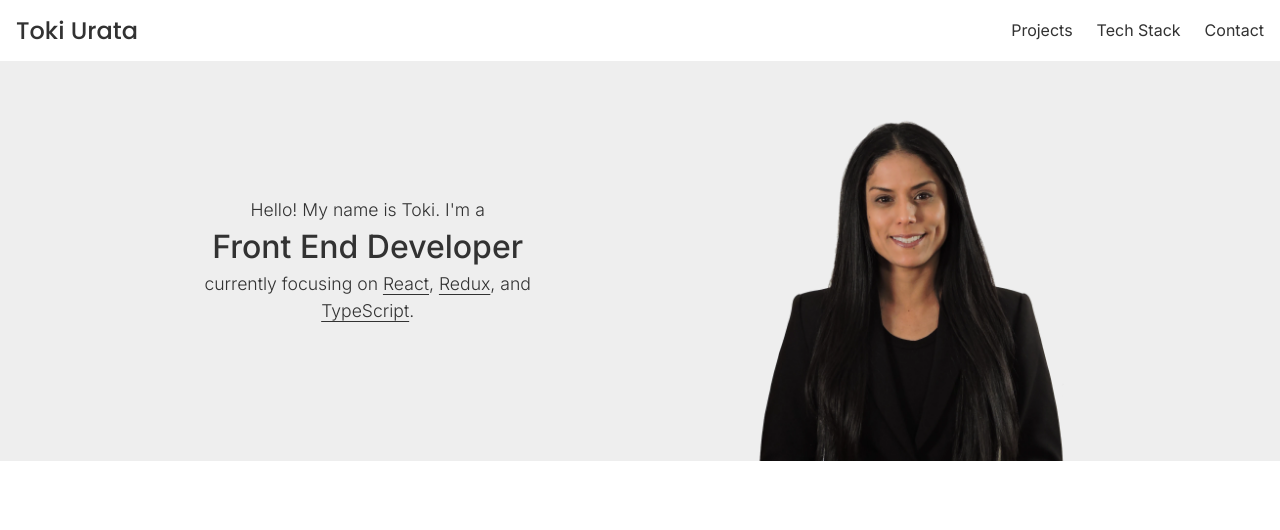
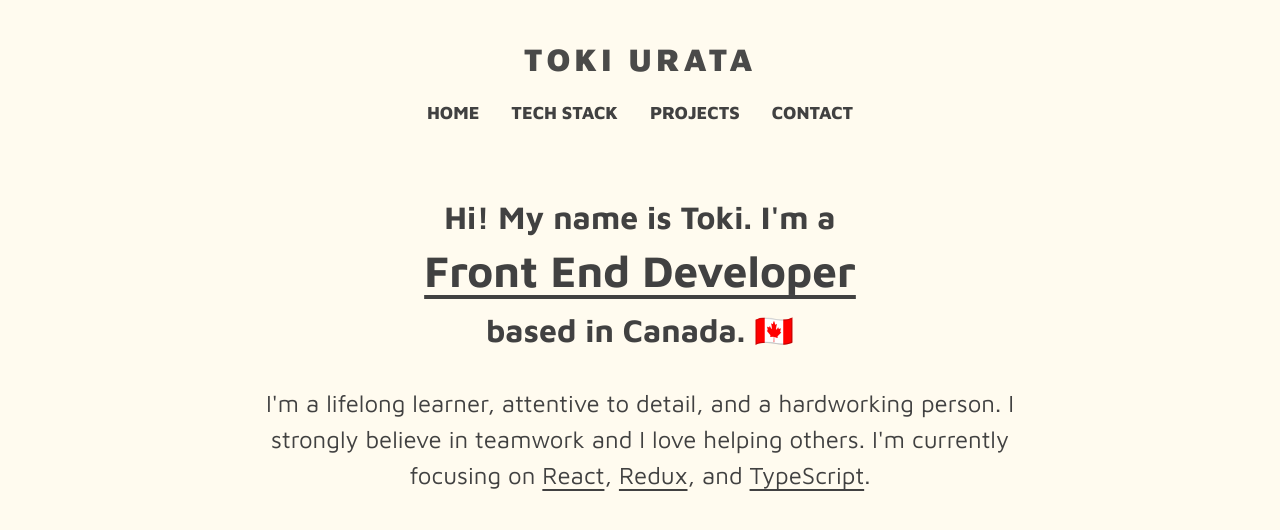
Before and after one commit to tokiurata/portfolio, a React (Create React App) app: page / in a window 1280 px wide. Shown: the top 530 px of the page. Built offline with nearby package versions, Linux system fonts and the light colour scheme.

Commit message:
Update styles

```diff
--- a/public/index.html
+++ b/public/index.html
@@ -13,6 +13,7 @@
     <link href="https://fonts.googleapis.com/css2?family=Poppins:wght@300;400;500;600;700&display=swap" rel="stylesheet">
     <link href="https://fonts.googleapis.com/css2?family=Rubik:wght@300;400;500;600;700;800&display=swap" rel="stylesheet">
     <link href="https://fonts.googleapis.com/css2?family=Inter:wght@300;400;500;600;700;800;900&display=swap" rel="stylesheet">
+    <link href="https://fonts.googleapis.com/css2?family=Maven+Pro:wght@400;500;600;700;800;900&display=swap" rel="stylesheet">
     <title>Toki Urata - Front End Developer</title>
   </head>
   <body>
--- a/src/components/HeaderNav/HeaderNav.js
+++ b/src/components/HeaderNav/HeaderNav.js
@@ -3,11 +3,12 @@ import "./HeaderNav.scss";
 function HeaderNav() {
   return (
     <nav className="headernav">
-      <h1 className="logo">Toki Urata</h1>
+      <h1 className="logo-name">Toki Urata</h1>
       <ul className="headernav__nav">
-        <li>Projects</li>
-        <li>Tech Stack</li>
-        <li>Contact</li>
+        <li className="headernav__nav-item">Home</li>
+        <li className="headernav__nav-item">Tech Stack</li>
+        <li className="headernav__nav-item">Projects</li>
+        <li className="headernav__nav-item">Contact</li>
       </ul>
     </nav>
   );
--- a/src/components/HeaderNav/HeaderNav.scss
+++ b/src/components/HeaderNav/HeaderNav.scss
@@ -1,17 +1,26 @@
 .headernav {
   display: flex;
-  justify-content: space-between;
+  flex-direction: column;
   align-items: center;
-  padding: .8rem 1rem;
-  box-shadow: 0 0 7px rgba(141, 140, 140, 0.2);
+  padding-block: 2.5rem;
 
   &__nav {
     display: flex;
-    gap: 1.5rem;
+    gap: 2rem;
+    margin-top: 1.5rem;
+  }
+
+  &__nav-item {
+    text-transform: uppercase;
+    font-weight: 800;
+    font-size: 1.125rem;
   }
 }
 
-.logo {
-  font-weight: 500;
-  font-size: 1.5rem;
+.logo-name {
+  font-weight: 900;
+  font-size: 2rem;
+  text-transform: uppercase;
+  letter-spacing: 4px;
+  opacity: .95;
 }
--- a/src/components/Hero/Hero.js
+++ b/src/components/Hero/Hero.js
@@ -1,15 +1,24 @@
 import "./Hero.scss";
-import avatar from "../../assets/avatar.webp";
+// import avatar from "../../assets/avatar.webp";
 
 function Hero() {
   return (
     <div className="hero">
-      <div className="hero__copy-container">
-        <h2 className="hero__copy">
-          Hello! My name is Toki. I'm a <br/><span className="hero__copy-big">Front End Developer</span><br/>currently focusing on <span className="underline">React</span>, <span className="underline">Redux</span>, and <span className="underline">TypeScript</span>.
+      <div className="hero__copy">
+        <h2 className="hero__header">
+          Hi! My name is Toki. I'm a
         </h2>
+        <h2 className="hero__header hero__header--big">
+          Front End Developer
+        </h2>
+        <h2 className="hero__header">
+          based in Canada. 🇨🇦
+        </h2>
+        <p className="hero__body">
+          I'm a lifelong learner, attentive to detail, and a hardworking person. I strongly believe in teamwork and I love helping others. I'm currently focusing on <span className="hero__body--span">React</span>, <span className="hero__body--span">Redux</span>, and <span className="hero__body--span">TypeScript</span>.
+        </p>
       </div>
-      <img className="avatar" src={avatar} alt="Toki Urata"></img>
+      {/* <img className="avatar" src={avatar} alt="Toki Urata"></img> */}
     </div>
   );
 }
--- a/src/components/Hero/Hero.scss
+++ b/src/components/Hero/Hero.scss
@@ -1,25 +1,36 @@
 .hero {
-  background-color: rgb(238, 238, 238);
   display: flex;
-  justify-content: space-evenly;
-  height: 400px;
+  justify-content: center;
 
-  &__copy-container {
-    width: 350px;
-    min-width: 350px;
-    align-self: center;
-    line-height: 1.5;
+  &__copy {
+    margin-block: 2rem;
+    width: 800px;
   }
 
-  &__copy {
-    font-size: 1.1rem;
-    font-weight: 300;
+  &__header {
+    font-size: 2rem;
+    font-weight: 700;
+    line-height: 1.4;
+
+    &--big {
+      font-size: 2.75rem;
+      padding-bottom: 7px;
+      text-decoration: underline;
+      text-underline-offset: 8px;
+    }
   }
 
-  &__copy-big {
-    font-size: 2rem;
-    font-weight: 500;
+  &__body {
+    font-size: 1.5rem;
+    line-height: 1.5;
+    margin-block: 2rem;
+
+    &--span {
+      text-decoration: underline;
+      text-underline-offset: 5px;
+    }
   }
+
 }
 
 .avatar {
--- a/src/index.scss
+++ b/src/index.scss
@@ -11,13 +11,18 @@ html {
 }
 
 body {
-  font-family: "Inter", sans-serif;
+  // font-family: "Inter", sans-serif;
+  font-family: 'Maven Pro', sans-serif;
+
   text-align: center;
-  color: rgb(50, 50, 50);
+  color: #414141;
+
+  background-color: #FFFBEF;
 }
 
 h1 {
-  font-family: "Poppins", sans-serif;
+  // font-family: "Poppins", sans-serif;
+  // font-family: 'Maven Pro', sans-serif;
 }
 
 a {
@@ -38,5 +43,5 @@ button {
 
 .underline {
   text-decoration: underline;
-  text-underline-offset: 4px;
+  text-underline-offset: 9px;
 }
```
